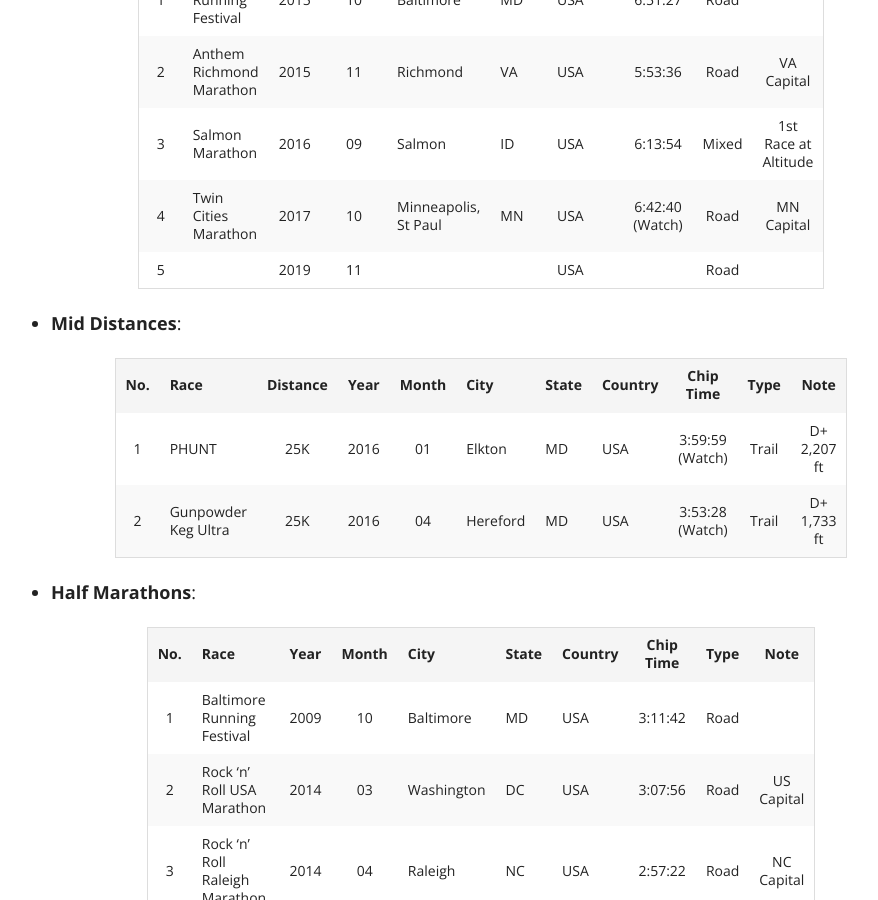
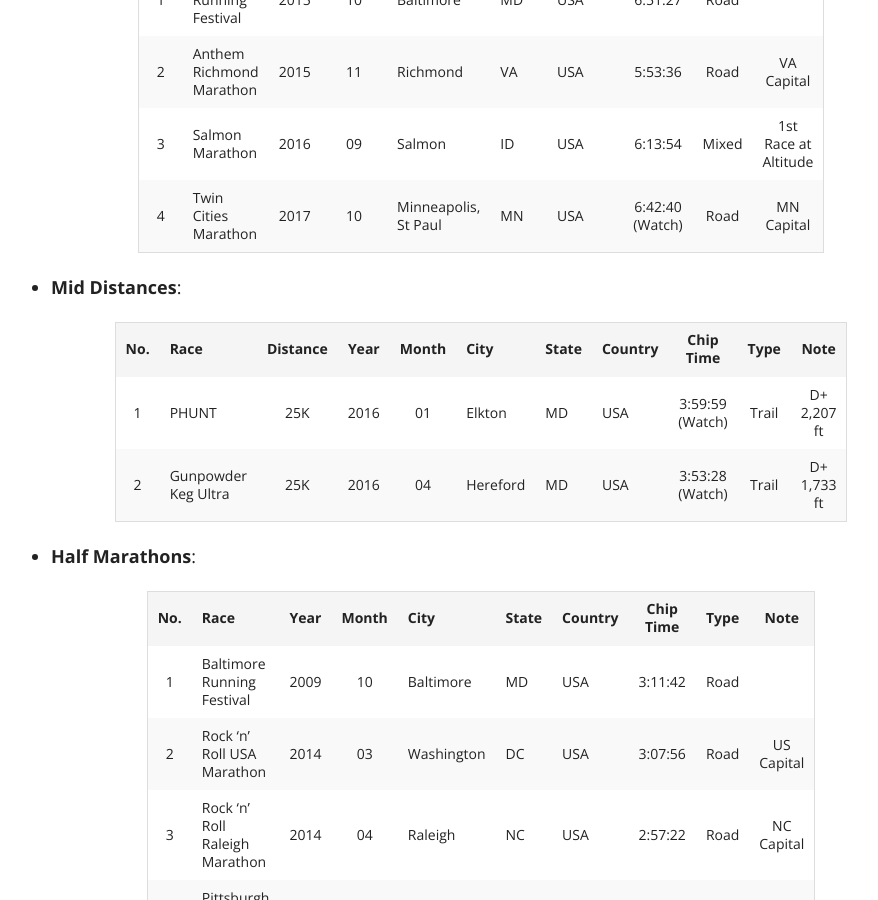
Before and after one commit to kcmlin/kcmlin.github.io, a Jekyll site: the page built from about.md, in a window 1280 px wide and 900 px high, scrolled down 1620 px. Shown: the whole window, without its empty margins (159-1037 px from the left). Built offline with Jekyll 4.4.1, drawn with Linux system fonts in a browser that asks for light colours; nearby versions of some CDN libraries.

Commit message:
Update about.md

```diff
--- a/about.md
+++ b/about.md
@@ -35,7 +35,6 @@ Katherine is an avid runner, a seasonal cyclist, a traveler and a self-proclaime
 | 2    | Anthem Richmond Marathon | 2015 | 11 | Richmond | VA  | USA | 5:53:36  | Road | VA Capital |
 | 3    | Salmon Marathon | 2016 | 09 | Salmon  | ID | USA | 6:13:54 | Mixed | 1st Race at Altitude  |
 | 4    | Twin Cities Marathon | 2017 | 10 | Minneapolis, St Paul | MN | USA | 6:42:40 (Watch) | Road | MN Capital |
-| 5    |      | 2019 | 11 |  |  | USA |  | Road |  |
 
 * **Mid Distances**:
 
```
